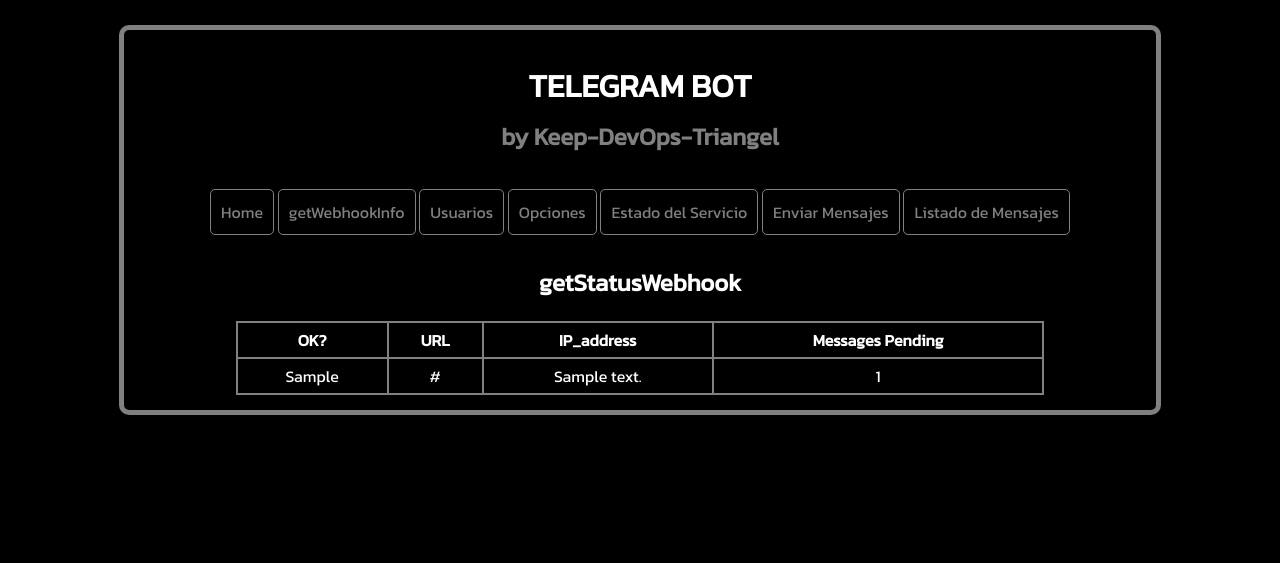
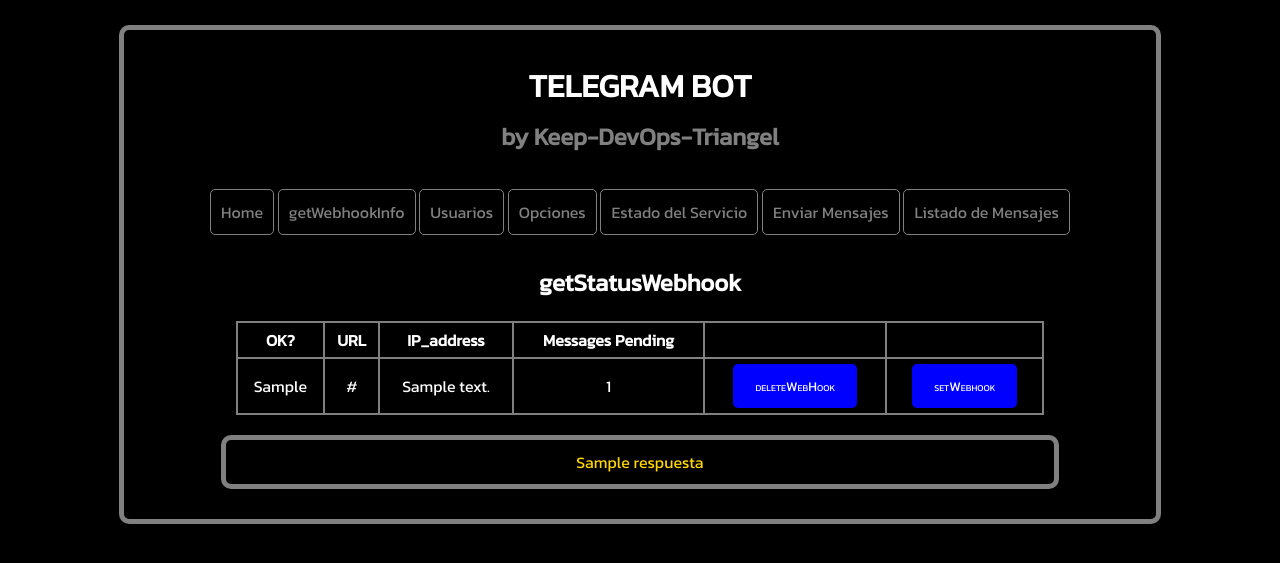
Before and after one commit to RafaTorices/bot-telegram-python, a Flask app: template src/application/templates/get_webhook_info.html in a window 1280 px wide. Shown: the top 563 px of the page. Run offline with Flask 3, Linux system fonts and the light colour scheme; the template is opened without the code that fills it: most values are stand-ins (such as "Sample title", 1, 10 or a date in 2020); parts of the project's set-up code (start-up, migrations or seed data) failed here and were passed over.

Commit message:
webhook ok

```diff
--- a/src/app.py
+++ b/src/app.py
@@ -2,7 +2,8 @@ from dotenv import load_dotenv
 from flask import Flask, request, render_template, url_for
 from application.web import webhook, getWebhookInfo, listado_usuarios, \
     estado_servicio, activar_desactivar_usuario, \
-    listado_opciones, editar_opcion, enviar_mensajes , listado_mensajes
+    listado_opciones, editar_opcion, enviar_mensajes , listado_mensajes \
+    , deleteWebhook, setWebhook
 
 load_dotenv()
 
@@ -24,10 +25,17 @@ def error404_(error):
 def webhook_():
     return webhook()
 
-
 @app.route('/getWebhookInfo', methods=['GET'])
 def getWebhookInfo_():
     return getWebhookInfo()
+
+@app.route('/setWebhook', methods=['POST'])
+def setWebhook_():
+    return setWebhook()
+
+@app.route('/deleteWebhook', methods=['GET'])
+def deleteWebhook_():
+    return deleteWebhook()
 
 
 @app.route('/listado_usuarios', methods=['GET'])
@@ -77,4 +85,6 @@ if __name__ == "__main__":
         listadoopciones = url_for('listado_opciones_')
         enviarmensajes = url_for('enviar_mensajes_')
         listadomensajes = url_for('listado_mensajes_')
+        deletewebhook = url_for('deleteWebhook_')
+        setwebhook = url_for('setWebhook_')
     app.run()
--- a/src/application/config.py
+++ b/src/application/config.py
@@ -6,6 +6,7 @@ load_dotenv()
 
 
 class TelegramConfig():
+    URL_WEBHOOK = os.getenv('URL_WEBHOOK')
     APIURL = 'https://api.telegram.org/bot'
     TOKEN = os.getenv('TOKEN')
     TITULO_APP = os.getenv('TITULO_APP')+"\n\n"
--- a/src/application/templates/get_webhook_info.html
+++ b/src/application/templates/get_webhook_info.html
@@ -8,6 +8,8 @@
             <th>URL</th>
             <th>IP_address</th>
             <th>Messages Pending</th>
+            <th></th>
+            <th></th>
         </tr>
     </thead>
     <tbody>
@@ -25,10 +27,22 @@
             <td>
                 {{ data["result"]["pending_update_count"] }}
             </td>
+            <td>
+                <form action="{{ url_for('deleteWebhook_') }}" method="get">
+                    <button type="submit">deleteWebHook</button>
+                </form>
+            </td>
+            <td>
+                <form action="{{ url_for('setWebhook_') }}" method="post">
+                    <button type="submit">setWebhook</button>
+                </form>
+            </td>
         </tr>
     </tbody>
     {% else %}
-    <div>No hay información</div>
+    {% endif %}
+    {% if error %}
+    <div style="color: gold;">{{ error }}</div>
     {% endif %}
 </table>
 {% endblock %}
--- a/src/application/templates/home.html
+++ b/src/application/templates/home.html
@@ -35,6 +35,9 @@
     <h2>Home Page</h2>
     {% endblock %}
     </p>
+    {% if respuesta %}
+    <div style="color: gold;">{{ respuesta }}</div>
+    {% endif %}
   </div>
 </body>
 
--- a/src/application/usuarios.py
+++ b/src/application/usuarios.py
@@ -125,7 +125,7 @@ class Usuario():
 
     def listadoMensajesWeb(self):
         self.cursor = self.conexion.cursor()
-        self.sql = "SELECT updated, first_name, username, mensaje FROM mensajes ORDER BY updated DESC"
+        self.sql = "SELECT updated, first_name, username, mensaje FROM mensajes ORDER BY updated DESC LIMIT 100"
         self.cursor.execute(self.sql)
         self.resultado = self.cursor.fetchall()
         return self.resultado
```
Also changed, not shown: src/application/web.py (+19 -0 lines).
